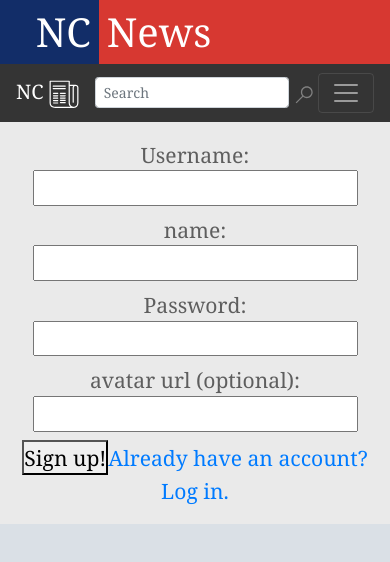
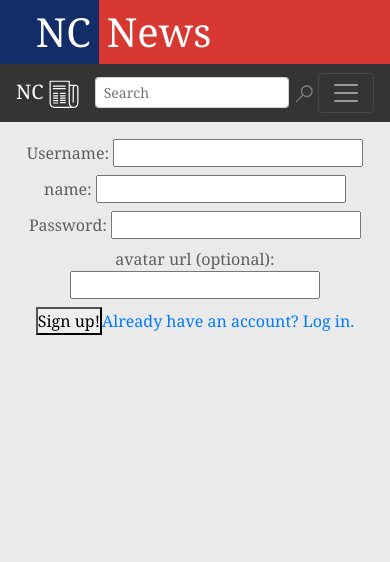
Before and after one commit to nickbadlose/nc-news, a React (Create React App) app: page /signup in a window 390 px wide. Shown: the top 562 px of the page. Built offline with nearby package versions, Linux system fonts and the light colour scheme; no server answers.

Commit message:
added a max Length property to sign up and topic forms

```diff
--- a/src/App.css
+++ b/src/App.css
@@ -5,7 +5,7 @@
   background-color: #eaeaea;
 
   text-align: center;
-  font-size: 2.5vh;
+  /* font-size: 2.5vh; */
   font-family: "Guardian Text Egyptian Web", Georgia, serif;
   color: rgba(0, 0, 0, 0.6);
   display: grid;
@@ -22,6 +22,20 @@
 ul {
   list-style: none;
   padding: 0%;
+}
+
+@media (max-width: 950px) {
+  .App {
+    display: grid;
+    grid-template-columns: 2vw auto 160px 2vw;
+    grid-template-rows: 4rem 3.5rem 2.5vw auto 2.5vw;
+    grid-template-areas:
+      "header header header header"
+      "nav nav nav nav"
+      ". . . ."
+      ". main sidebar ."
+      ". . . .";
+  }
 }
 
 @media (max-width: 768px) {
--- a/src/components/PostTopicForm.jsx
+++ b/src/components/PostTopicForm.jsx
@@ -17,6 +17,7 @@ const PostTopicForm = () => {
           value={form.slug}
           onChange={(e) => handleChange(e, "slug")}
           required
+          maxLength="16"
           placeholder="What should we discuss?"
         />
       </label>
--- a/src/components/SignUpForm.jsx
+++ b/src/components/SignUpForm.jsx
@@ -38,6 +38,7 @@ const SignUpForm = () => {
           type="text"
           value={form.username}
           onChange={(e) => handleChange(e, "username", true)}
+          maxLength="13"
           required
         />
         {form.userExists && <p>Username taken!</p>}
--- a/src/index.css
+++ b/src/index.css
@@ -8,7 +8,7 @@ body {
 }
 
 html {
-  background-color: #dae0e6;
+  background-color: #eaeaea;
 }
 
 code {
--- a/src/styling/ArticleTile.styles.js
+++ b/src/styling/ArticleTile.styles.js
@@ -66,7 +66,12 @@ export const StyledLi = styled.li`
         height: 100%;
         position: absolute;
         top: 0px;
-        background: -webkit-gradient(linear, left top, left bottom, color-stop(0%,rgba(255,255,255,0)), color-stop(95%,rgba(255,255,255,1)));
+        background: -moz-linear-gradient(top,  rgba(255,255,255,0) 60%, rgba(255,255,255,1) 100%);
+        background: -webkit-gradient(linear, left top, left bottom, color-stop(60%,rgba(255,255,255,0)), color-stop(100%,rgba(255,255,255,1)));
+        background: -webkit-linear-gradient(top,  rgba(255,255,255,0) 60%,rgba(255,255,255,1) 100%);
+        background: -o-linear-gradient(top,  rgba(255,255,255,0) 60%,rgba(255,255,255,1) 100%);
+        background: -ms-linear-gradient(top,  rgba(255,255,255,0) 60%,rgba(255,255,255,1) 100%);
+        background: linear-gradient(to bottom,  rgba(255,255,255,0) 60%,rgba(255,255,255,1) 100%);
         filter: progid:DXImageTransform.Microsoft.gradient( startColorstr='#00ffffff', endColorstr='#ffffff',GradientType=0 );
       }
     }
@@ -75,12 +80,12 @@ export const StyledLi = styled.li`
     .articleInfo {
       display: flex;
       justify-content: space-between;
-      -ms-flex-align: center;
+      // -ms-flex-align: center;
       align-items: center;
       overflow: hidden;
       font-size: 0.8rem;
       border-top: ${(props) => props.theme.border};
-      padding: 0.2rem 0rem;
+      min-height: 20px;
       margin: 0rem 0.5rem;
 
       .topicComments {
```
